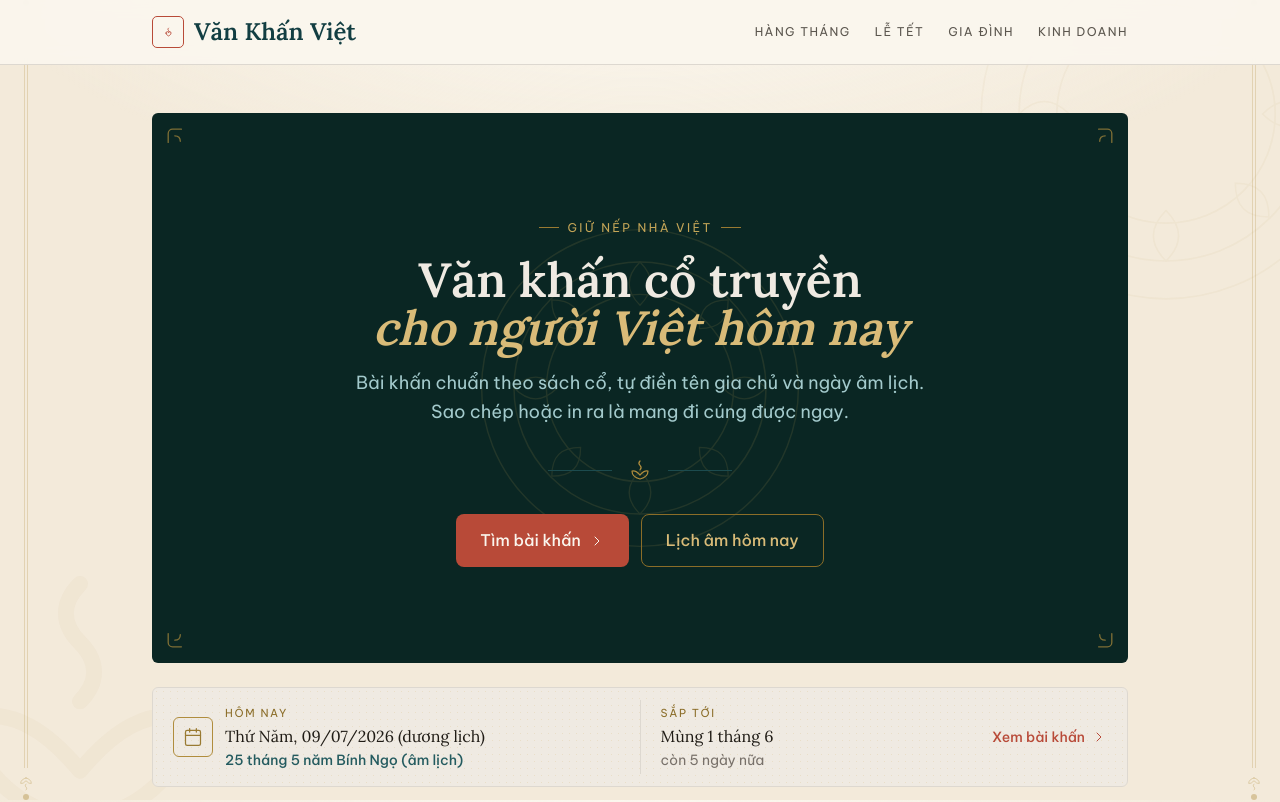
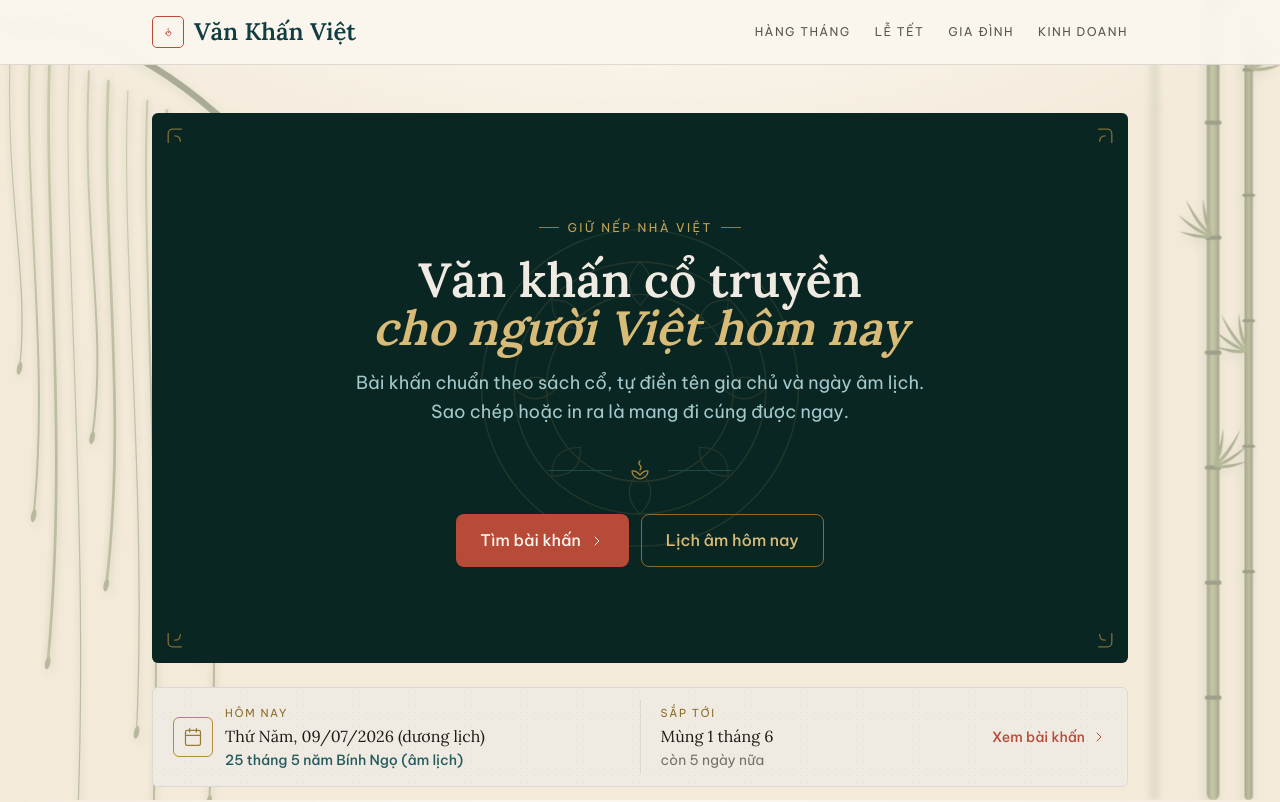
Before and after one commit to dthanhvu03/vibe_vankhan, a Next.js app: page / in a window 1280 px wide. Shown: the top 802 px of the page. Built offline with nearby package versions, Linux system fonts and the light colour scheme.

Commit message:
Replace flat bg motifs with soft willow + bamboo edge decoration (SVG, responsive)
Co-Authored-By: Claude Opus 4.8 <noreply@anthropic.com>

```diff
--- a/src/components/BackgroundDecor.tsx
+++ b/src/components/BackgroundDecor.tsx
@@ -1,17 +1,131 @@
-import { Mandala, OrnamentLotus } from './ornaments'
+const GREEN_DEEP = '#3E4C2E'
+const GREEN_OLIVE = '#5E6E42'
+const GREEN_SAGE = '#8A9968'
 
-function ScrollBorder({ side }: { side: 'left' | 'right' }) {
-  const pos = side === 'left' ? 'left-6 2xl:left-10' : 'right-6 2xl:right-10'
+function WillowLeft() {
+  const bough = 'M-12 26 C 60 14, 138 46, 214 118'
+  const fronds = Array.from({ length: 11 }, (_, i) => {
+    const sx = 10 + i * 18
+    const sy = 30 + i * 9
+    const ex = sx + 8 - (i % 3) * 5
+    const ey = 340 + (i % 4) * 120 + i * 16
+    const c1x = sx - 7
+    const c1y = sy + 150
+    const c2x = sx + 18
+    const c2y = (sy + ey) / 2 + 70
+    return {
+      d: `M${sx} ${sy} C ${c1x} ${c1y}, ${c2x} ${c2y}, ${ex} ${ey}`,
+      w: 1.1 + (i % 3) * 0.7,
+      tipX: ex,
+      tipY: ey,
+    }
+  })
   return (
-    <div
-      className={`hidden xl:block absolute inset-y-8 ${pos}`}
+    <svg
+      viewBox="0 0 240 900"
+      preserveAspectRatio="xMinYMin slice"
+      className="h-full w-full"
+      aria-hidden="true"
     >
-      <div className="h-full w-1 border-x border-ochre-500/25" />
-      <OrnamentLotus className="absolute -top-6 left-1/2 -translate-x-1/2 w-4 h-4 text-ochre-500/40" />
-      <OrnamentLotus className="absolute -bottom-6 left-1/2 -translate-x-1/2 w-4 h-4 text-ochre-500/40 rotate-180" />
-      <span className="absolute -top-8 left-1/2 -translate-x-1/2 w-1.5 h-1.5 rounded-full bg-ochre-500/40" />
-      <span className="absolute -bottom-8 left-1/2 -translate-x-1/2 w-1.5 h-1.5 rounded-full bg-ochre-500/40" />
-    </div>
+      <defs>
+        <linearGradient id="willowStroke" x1="0" y1="0" x2="1" y2="1">
+          <stop offset="0%" stopColor={GREEN_SAGE} />
+          <stop offset="100%" stopColor={GREEN_OLIVE} />
+        </linearGradient>
+        <filter id="willowSoft" x="-30%" y="-30%" width="160%" height="160%">
+          <feDropShadow dx="2" dy="4" stdDeviation="5" floodColor="#2C3A1E" floodOpacity="0.2" />
+        </filter>
+      </defs>
+      <g style={{ filter: 'blur(3px)' }} opacity="0.35">
+        {fronds.map((f, i) => (
+          <path key={`b${i}`} d={f.d} fill="none" stroke={GREEN_OLIVE} strokeWidth={f.w + 0.6} strokeLinecap="round" />
+        ))}
+      </g>
+      <g filter="url(#willowSoft)">
+        <path d={bough} fill="none" stroke={GREEN_DEEP} strokeWidth="6" strokeLinecap="round" />
+        {fronds.map((f, i) => (
+          <g key={i}>
+            <path d={f.d} fill="none" stroke="url(#willowStroke)" strokeWidth={f.w} strokeLinecap="round" />
+            <ellipse cx={f.tipX} cy={f.tipY} rx="2.4" ry="6" fill={GREEN_OLIVE} transform={`rotate(12 ${f.tipX} ${f.tipY})`} />
+          </g>
+        ))}
+      </g>
+    </svg>
+  )
+}
+
+function Leaf({ x, y, angle, len = 30 }: { x: number; y: number; angle: number; len?: number }) {
+  return (
+    <path
+      d={`M0 0 Q ${len * 0.4} -3 ${len} -${len * 0.42} Q ${len * 0.35} 4 0 0 Z`}
+      transform={`translate(${x} ${y}) rotate(${angle})`}
+      fill="url(#bambooLeaf)"
+    />
+  )
+}
+
+function LeafCluster({ x, y, flip = false }: { x: number; y: number; flip?: boolean }) {
+  const dir = flip ? -1 : 1
+  return (
+    <g transform={`scale(${dir} 1) translate(${flip ? -x : x} ${y})`}>
+      <Leaf x={0} y={0} angle={-52} len={34} />
+      <Leaf x={0} y={0} angle={-30} len={40} />
+      <Leaf x={0} y={0} angle={-8} len={36} />
+      <Leaf x={0} y={0} angle={16} len={30} />
+    </g>
+  )
+}
+
+function BambooRight() {
+  const nodes1 = [140, 250, 360, 470, 580, 690, 800]
+  const nodes2 = [200, 320, 440, 560, 680]
+  return (
+    <svg
+      viewBox="0 0 220 900"
+      preserveAspectRatio="xMaxYMax slice"
+      className="h-full w-full"
+      aria-hidden="true"
+    >
+      <defs>
+        <linearGradient id="bambooCyl1" x1="0" y1="0" x2="1" y2="0">
+          <stop offset="0%" stopColor="#4A5636" />
+          <stop offset="45%" stopColor="#93A06B" />
+          <stop offset="100%" stopColor="#4A5636" />
+        </linearGradient>
+        <linearGradient id="bambooCyl2" x1="0" y1="0" x2="1" y2="0">
+          <stop offset="0%" stopColor="#48532F" />
+          <stop offset="50%" stopColor="#7E8C5A" />
+          <stop offset="100%" stopColor="#48532F" />
+        </linearGradient>
+        <linearGradient id="bambooLeaf" x1="0" y1="0" x2="1" y2="0">
+          <stop offset="0%" stopColor="#6E8049" />
+          <stop offset="100%" stopColor="#45562C" />
+        </linearGradient>
+        <filter id="bambooSoft" x="-30%" y="-30%" width="160%" height="160%">
+          <feDropShadow dx="-2" dy="4" stdDeviation="5" floodColor="#2C3A1E" floodOpacity="0.22" />
+        </filter>
+      </defs>
+
+      <g style={{ filter: 'blur(3px)' }} opacity="0.3">
+        <rect x="96" y="120" width="8" height="780" rx="4" fill={GREEN_OLIVE} />
+      </g>
+
+      <g filter="url(#bambooSoft)">
+        <rect x="150" y="40" width="12" height="860" rx="6" fill="url(#bambooCyl1)" />
+        {nodes1.map((y) => (
+          <rect key={y} x="148" y={y} width="16" height="4" rx="2" fill="#3B472A" />
+        ))}
+        <rect x="186" y="150" width="8" height="750" rx="4" fill="url(#bambooCyl2)" />
+        {nodes2.map((y) => (
+          <rect key={y} x="184" y={y} width="12" height="3" rx="1.5" fill="#3B472A" />
+        ))}
+        <LeafCluster x={156} y={140} />
+        <LeafCluster x={156} y={360} flip />
+        <LeafCluster x={190} y={200} />
+        <LeafCluster x={156} y={580} />
+        <LeafCluster x={190} y={470} flip />
+      </g>
+    </svg>
   )
 }
 
@@ -21,10 +135,12 @@ export function BackgroundDecor() {
       aria-hidden="true"
       className="pointer-events-none fixed inset-0 -z-10 overflow-hidden"
     >
-      <Mandala className="absolute -top-24 -right-24 w-[420px] h-[420px] text-ochre-500 opacity-[0.05]" />
-      <OrnamentLotus className="absolute -bottom-16 -left-20 w-[320px] h-[320px] text-ochre-500 opacity-[0.04]" />
-      <ScrollBorder side="left" />
-      <ScrollBorder side="right" />
+      <div className="hidden lg:block absolute inset-y-0 left-0 w-[200px] xl:w-[260px] opacity-[0.4]">
+        <WillowLeft />
+      </div>
+      <div className="hidden lg:block absolute inset-y-0 right-0 w-[180px] xl:w-[230px] opacity-[0.45]">
+        <BambooRight />
+      </div>
     </div>
   )
 }
```
